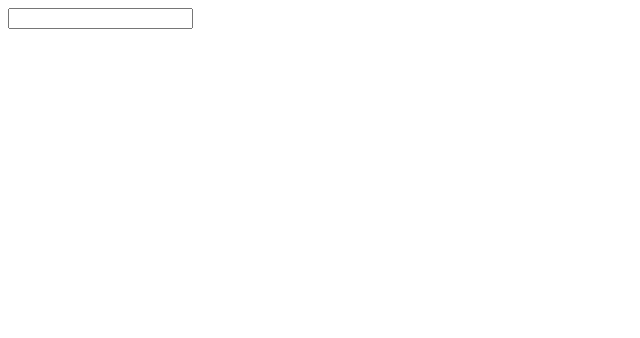
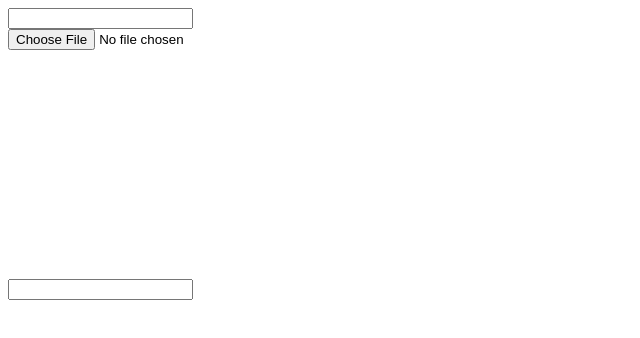
Before and after one commit to alchemy-fullstack-js-spring-2019/react-quiz-retake, a React app: page / in a window 1280 px wide. Shown: the top 338 px of the page, without its empty margins (0-640 px from the left). Built offline with nearby package versions, Linux system fonts and the light colour scheme.

Commit message:
fiddled with text selector

```diff
--- a/src/components/TextSelector.js
+++ b/src/components/TextSelector.js
@@ -1,15 +1,25 @@
 import React from 'react';
 import PropTypes from 'prop-types';
 
-function TextSelector({ text, handleChange }) {
+function TextSelector({ text, bottomText, image, handleChange }) {
+  const imageStyle = {
+    display: 'block',
+    height: '250px',
+    width: '250px'
+  };
+
   return (
     <>
       <input name="text" value={text} onChange={handleChange} />
+      <input style={imageStyle} name="image" type="file" value={image} onChange={handleChange} />
+      <input name="bottomText" value={bottomText} onChange={handleChange} />
     </>
   );
 }
 
 TextSelector.propTypes = {
+  image: PropTypes.string.isRequired,
+  bottomText: PropTypes.string.isRequired,
   text: PropTypes.string.isRequired,
   handleChange: PropTypes.func.isRequired
 }
```
